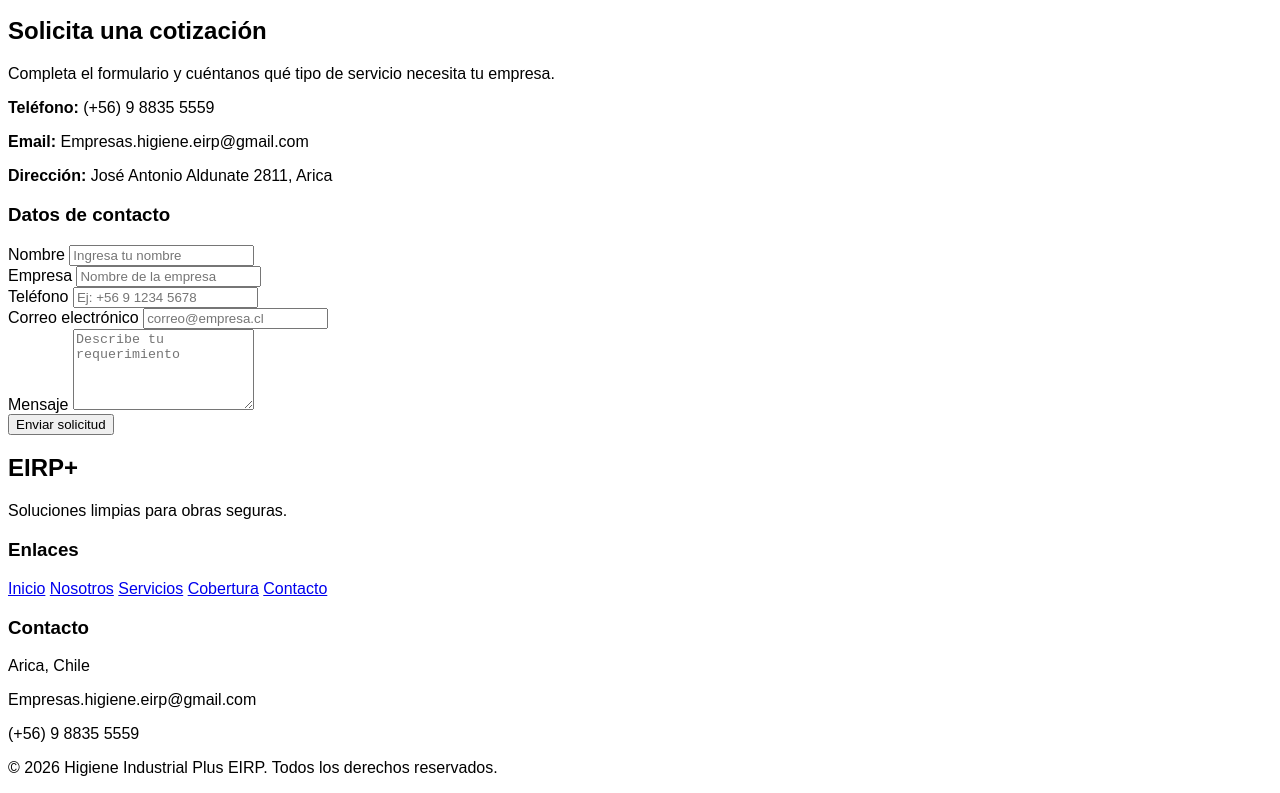
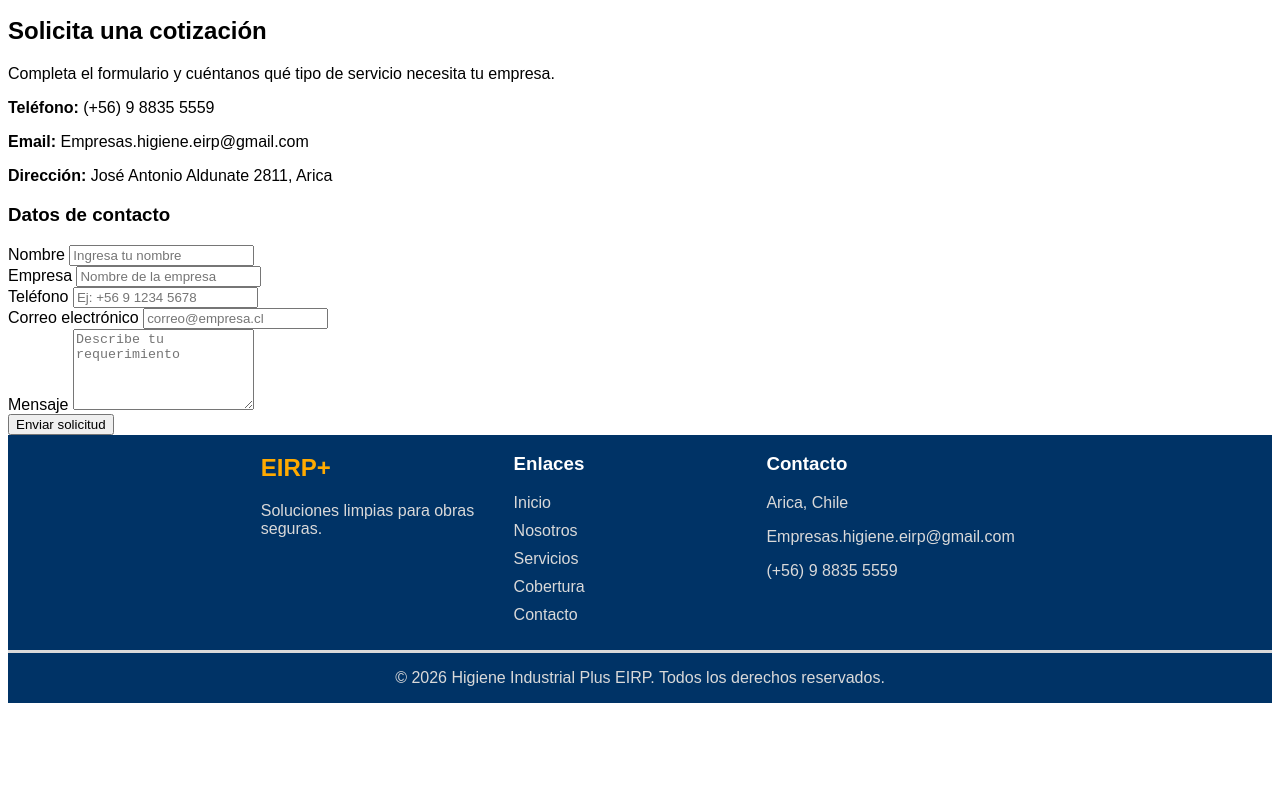
Before and after one commit to yorbyn/evaluacion-p2026, a plain HTML site: page index.html in a window 1280 px wide. Shown: the part 2240-3033 px from the top of the page. After the commit the page ends 2951 px from the top, so only its background shows below. Drawn offline with Linux system fonts and the light colour scheme.

Commit message:
feat: footer complete

```diff
--- a/css/styles.css
+++ b/css/styles.css
@@ -103,3 +103,49 @@ nav img {
 .contenedor-botones {
   display: flex;
 }
+
+footer {
+  background-color: #003366;
+}
+
+.contendor-footer-parts {
+  display: flex;
+  justify-content: center;
+}
+
+.part-footer {
+  flex-basis: 20%;
+}
+
+.part-footer h2 {
+  color:#FFAA00;
+}
+
+.part-footer h3 {
+  color: white;
+}
+
+.part-footer ul {
+  list-style: none;
+  display: flex;
+  flex-direction: column;
+  padding: 0;
+}
+
+.part-footer a {
+  text-decoration: none;
+  color: #D9D9D9;
+  margin-bottom: 1rem;
+}
+
+.part-footer p {
+  color: #D9D9D9;
+}
+
+.contendor-footer-part2 {
+  display: flex;
+  justify-content: center;
+  border-top: solid;
+  border-color: #D9D9D9;
+  color: #D9D9D9;
+}
--- a/index.html
+++ b/index.html
@@ -245,22 +245,35 @@
   <!--Fin contacto-->
 
   <!--Inicio footer-->
+  <footer>
+    <div class="contendor-footer-parts">
+      <div class="part-footer">
       <h2>EIRP+</h2>
       <p>Soluciones limpias para obras seguras.</p>
+      </div>
 
+      <div class="part-footer">
       <h3>Enlaces</h3>
+      <ul>
         <a href="#inicio">Inicio</a>
         <a href="#nosotros">Nosotros</a>
         <a href="#servicios">Servicios</a>
         <a href="#cobertura">Cobertura</a>
         <a href="#contacto">Contacto</a>
+      </ul>
+      </div>
 
+      <div class="part-footer">
       <h3>Contacto</h3>
       <p>Arica, Chile</p>
       <p>Empresas.higiene.eirp@gmail.com</p>
       <p>(+56) 9 8835 5559</p>
+      </div>
+    </div>
 
+    <div class="contendor-footer-part2">
       <p>© 2026 Higiene Industrial Plus EIRP. Todos los derechos reservados.</p>
+    </div>
 
   </footer>
   <!--Fin footer-->
```
Lines whose indentation alone changed are shown as unchanged.
